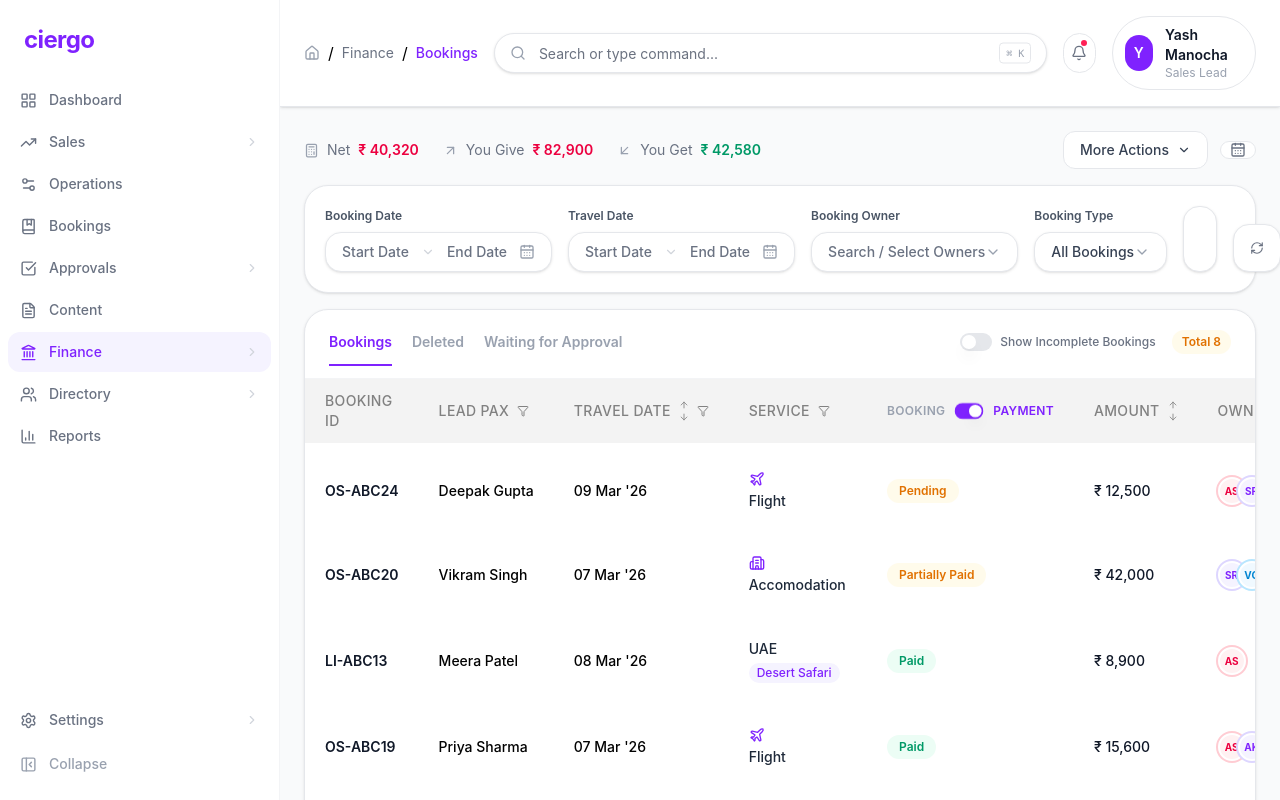
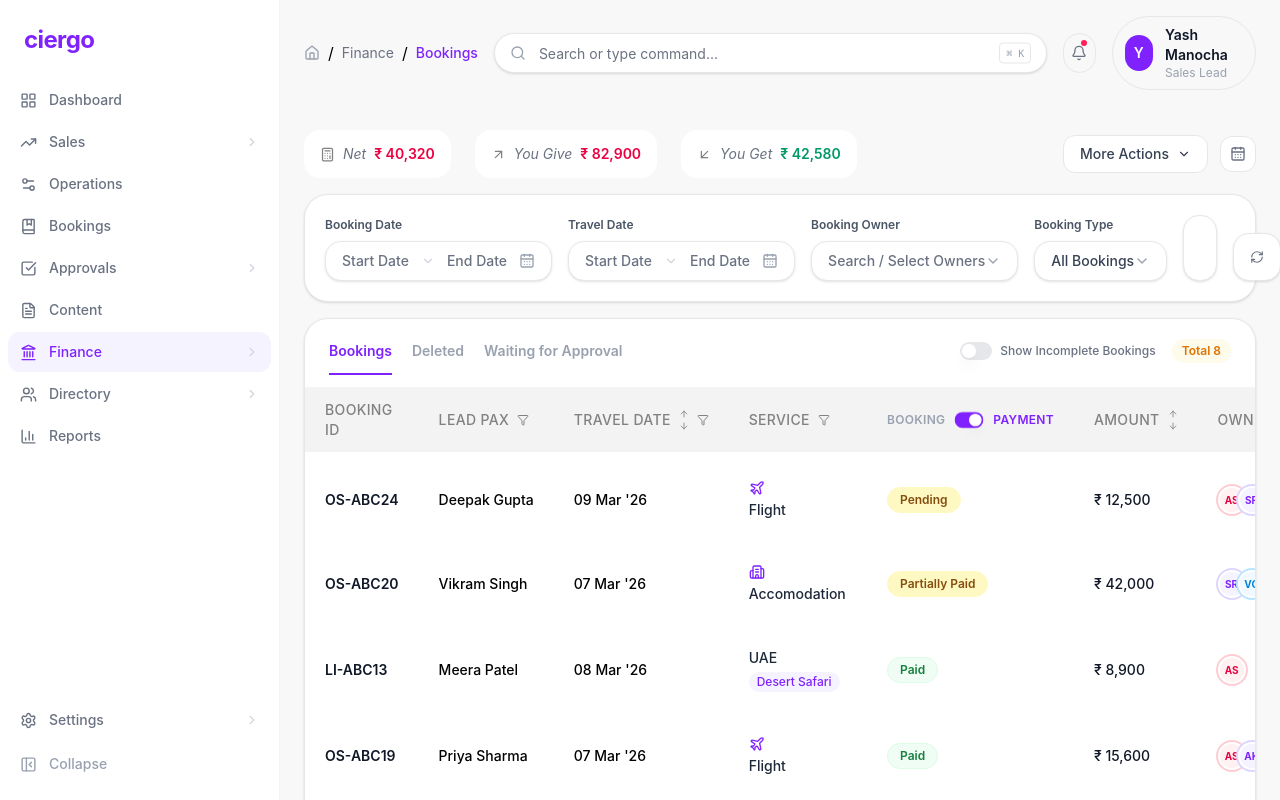
Before and after one commit to Niru9196/travel-crm, a React (Vite) app: page /finance/bookings in a window 1280 px wide. Shown: the top 800 px of the page. Built offline with nearby package versions, Linux system fonts and the light colour scheme.

Commit message:
fix(ui): improve ui

```diff
--- a/src/components/BookingsPage/BookingRow.jsx
+++ b/src/components/BookingsPage/BookingRow.jsx
@@ -4,7 +4,7 @@ import { Checkbox } from "@/components/ui/checkbox";
 import { TableCell, TableRow } from "@/components/ui/table";
 import { StatusPill, OwnerAvatars, ServiceCell } from "@/components/Shared/Shared";
 import { ActionMenu, MORE_ACTIONS_APPROVED, MORE_ACTIONS_PENDING, MORE_ACTIONS_REJECTED, MORE_ACTIONS_DELETED } from "@/components/Shared/ActionMenu";
-import { FileText, ClipboardList, Wallet, Check, X, ChevronDown } from "lucide-react";
+import { FileText, ClipboardList, Wallet, Check, X, ChevronDown, IndianRupee } from "lucide-react";
 import { cn } from "@/lib/utils";
 
 export default function BookingRow({
@@ -68,26 +68,47 @@ export default function BookingRow({
             {tab === "waiting" && r.approval === "rejected" ? (
               <span className="text-gray-300">--</span>
             ) : r.voucher ? (
-              <div className="flex items-center gap-1">
-                <Button variant="ghost" className="w-8 h-8 rounded-lg border border-gray-200 flex items-center justify-center text-violet-600 hover:bg-gray-50 p-0">
+              <div className="inline-flex items-center rounded-lg border border-gray-200 bg-white overflow-hidden">
+                <Button
+                  variant="ghost"
+                  className="w-8 h-8 flex items-center justify-center text-violet-600 hover:bg-gray-50 p-0 rounded-none"
+                >
                   <FileText size={14} />
                 </Button>
-                <ChevronDown size={14} className="text-gray-400" />
+                <div className="w-px h-5 bg-gray-200" />
+                <Button
+                  variant="ghost"
+                  className="w-6 h-8 flex items-center justify-center text-gray-400 hover:bg-gray-50 p-0 rounded-none"
+                >
+                  <ChevronDown size={14} />
+                </Button>
               </div>
             ) : (
-              <Button variant="ghost" className="w-8 h-8 rounded-lg border border-gray-200 flex items-center justify-center text-gray-400 hover:bg-gray-50 p-0">+</Button>
+              <Button
+                variant="ghost"
+                className="w-8 h-8 rounded-lg border border-gray-200 bg-white flex items-center justify-center text-gray-400 hover:bg-gray-50 p-0"
+              >
+                +
+              </Button>
             )}
           </TableCell>
           <TableCell className="px-5 py-4">
             {tab === "waiting" && r.approval === "rejected" ? (
               <span className="text-gray-300">--</span>
             ) : r.tasks > 0 ? (
-              <div className="relative w-8 h-8 flex items-center justify-center">
+              <div className="relative inline-flex w-8 h-8 rounded-lg border border-gray-200 bg-white items-center justify-center">
                 <ClipboardList size={16} className="text-amber-500" />
-                <span className="absolute -top-1 -right-1 text-[9px] font-bold text-violet-600">{r.tasks}</span>
+                <span className="absolute -top-1.5 -right-1.5 flex items-center justify-center w-3.5 h-3.5 rounded-full border border-gray-200 bg-white text-[9px] font-bold text-violet-600 leading-none">
+                  {r.tasks}
+                </span>
               </div>
             ) : (
-              <span className="text-gray-300">--</span>
+              <Button
+                variant="ghost"
+                className="w-8 h-8 rounded-lg border border-gray-200 bg-white flex items-center justify-center text-gray-400 hover:bg-gray-50 p-0"
+              >
+                +
+              </Button>
             )}
           </TableCell>
         </>
@@ -107,7 +128,7 @@ export default function BookingRow({
           )}
           {tab !== "deleted" && !(tab === "waiting" && r.approval === "rejected") && !(tab === "waiting" && r.approval === "pending") && (
             <Button variant="ghost" className="w-8 h-8 rounded-lg border border-gray-200 flex items-center justify-center text-gray-500 hover:bg-gray-50 p-0">
-              <Wallet size={14} />
+              <IndianRupee size={14} />
             </Button>
           )}
           <ActionMenu
--- a/src/components/BookingsPage/BookingSummary.jsx
+++ b/src/components/BookingsPage/BookingSummary.jsx
@@ -57,7 +57,7 @@ export default function BookingSummary({
         <Button
           variant="ghost"
           onClick={() => navigate("/finance/bookings/calendar")}
-          className="w-9 h-9 rounded-xl border border-gray-200 bg-white flex items-center justify-center hover:bg-gray-50 p-0 h-auto"
+          className="w-9 h-9 rounded-xl border border-gray-200 bg-white flex items-center justify-center hover:bg-gray-50 p-0 h-9"
         >
           <CalendarDays size={16} className="text-gray-500" />
         </Button>
--- a/src/components/Shared/ActionMenu.jsx
+++ b/src/components/Shared/ActionMenu.jsx
@@ -43,7 +43,7 @@ export function ActionMenu({ items }) {
   return (
     <DropdownMenu>
       <DropdownMenuTrigger asChild>
-        <Button variant="ghost" className="w-8 h-8 rounded-lg border border-gray-200 flex items-center justify-center hover:bg-gray-50 text-gray-500 focus:outline-hidden p-0 h-auto">
+        <Button variant="ghost" className="w-8 h-8 rounded-lg border border-gray-200 flex items-center justify-center hover:bg-gray-50 text-gray-500 focus:outline-hidden p-0">
           <MoreHorizontal size={16} />
         </Button>
       </DropdownMenuTrigger>
--- a/src/components/Shared/Pill.jsx
+++ b/src/components/Shared/Pill.jsx
@@ -4,9 +4,9 @@ export default function Pill({ icon: Icon, label, value, tone }) {
   const toneClass = tone === "green" ? "text-emerald-600" : tone === "red" ? "text-rose-600" : "text-gray-900";
 
   return (
-    <div className="flex items-center gap-2 text-sm text-gray-500">
-      <Icon size={15} className="text-gray-400" />
-      <span>{label}</span>
+    <div className="flex items-center gap-2 text-sm text-gray-500 bg-white h-12 px-4 rounded-2xl">
+      <Icon size={15} className="text-grey-light" />
+      <span className="italic">{label}</span>
       <span className={`font-semibold ${toneClass}`}>{value}</span>
     </div>
   );
--- a/src/data/mockData.js
+++ b/src/data/mockData.js
@@ -84,9 +84,9 @@ export const DELETED_BOOKINGS = [
 ];
 
 export const STATUS_STYLES = {
-  Paid: "bg-emerald-50 text-emerald-600",
-  "Partially Paid": "bg-amber-50 text-amber-600",
-  Pending: "bg-amber-50 text-amber-600",
+  Paid: "bg-[#F0FDF4] text-[#15803D] border border-[#DCFCE7]",
+  "Partially Paid": "bg-[#FEF9C3] text-[#854D0E] border border-[#FEF9C3]",
+  Pending: "bg-[#FEF9C3] text-[#854D0E] border border-[#FEF9C3]",
 };
 
 export const CALENDAR_DAYS = [
--- a/src/index.css
+++ b/src/index.css
@@ -77,6 +77,8 @@
   --text-dark-grey: #F3F3F3;
   --color-darkest-grey: #020202;
   --text-darket-grey: #020202;
+  --text-green-medium: #4CA640;
+  --color-green-medium: #4CA640;
 
   --radius-lg: var(--radius);
   --radius-md: calc(var(--radius) - 2px);
--- a/src/layout/Topbar.jsx
+++ b/src/layout/Topbar.jsx
@@ -6,7 +6,7 @@ import { Button } from "@/components/ui/button";
 export default function Topbar({ crumbs = [], children }) {
   return (
     <>
-      <div className="sticky top-0 z-40 w-full bg-white border-b border-gray-200 shadow-sm">
+      <div className="sticky top-0 z-40 w-full bg-[#F8F8F8]">
         <div className="mx-auto px-6 py-4">
           <div className="flex flex-col gap-4 lg:flex-row lg:items-center lg:justify-between">
             <div className="flex items-center gap-2 text-sm text-gray-500">
@@ -44,7 +44,7 @@ export default function Topbar({ crumbs = [], children }) {
           </div>
         </div>
       </div>
-      <div className="mx-auto px-6 py-6">
+      <div className="mx-auto px-6 py-6 bg-[#F8F8F8]">
         {children}
       </div>
     </>
```
